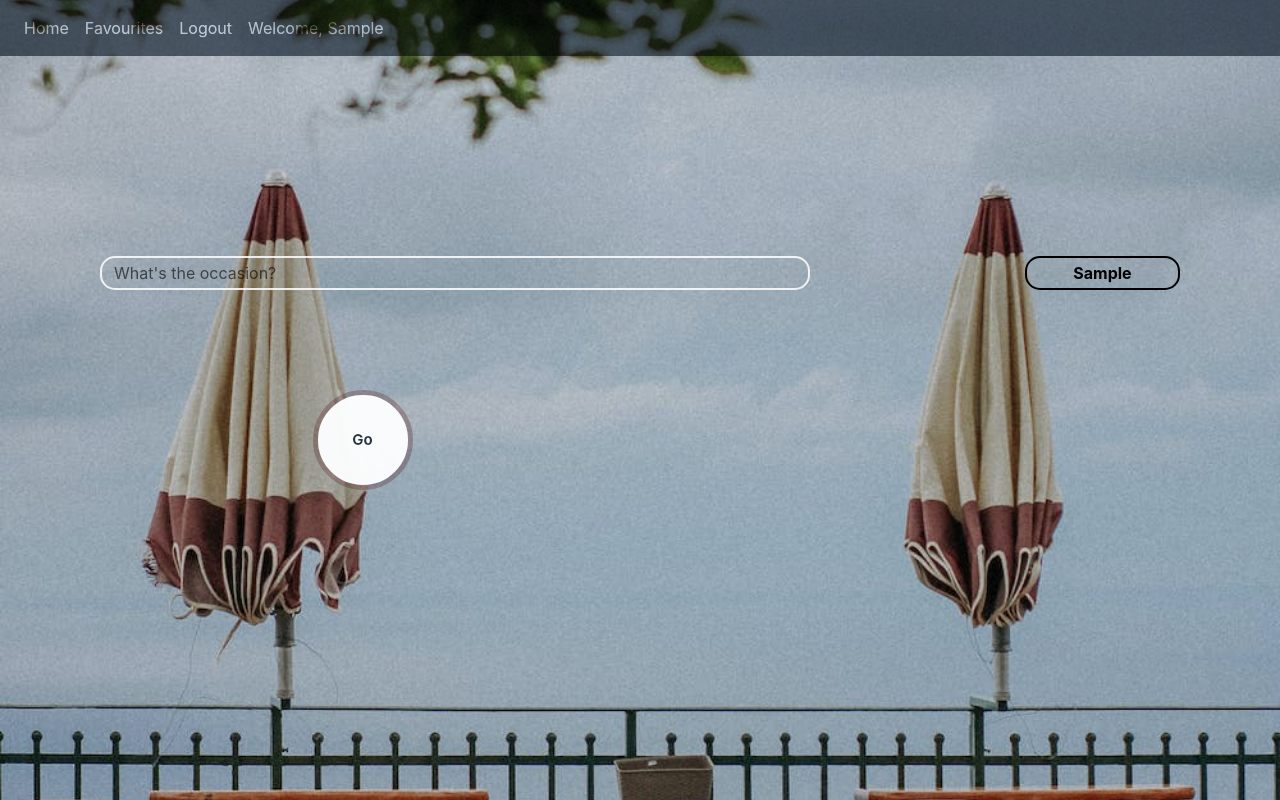
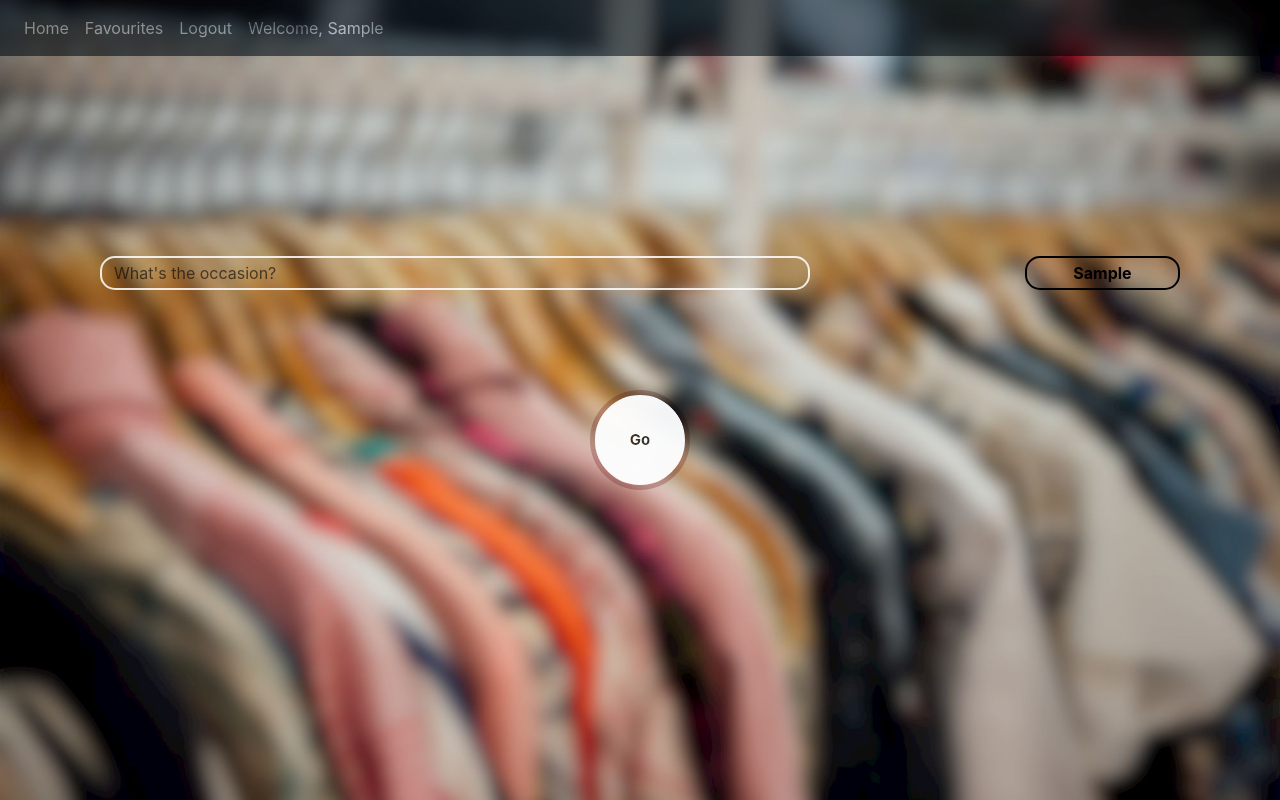
Before and after one commit to mukunda-p/vogueX---Fashion-Recommender, a Flask app: page / in a window 1280 px wide. Run offline with Flask 2, Linux system fonts and the light colour scheme; a user stored in the database is signed in; tables that the repository leaves empty hold one stand-in row (values such as "Sample post"); some libraries are stand-ins or nearby versions.

Commit message:
UI redesigned of home.html

```diff
--- a/website/static/home.css
+++ b/website/static/home.css
@@ -2,7 +2,7 @@ h1 {
     color:black;
 }
 body {
-    background-image: url(images/bg1.jpeg);
+    background-image: url(images/homebg1.jpg);
     background-size: cover;
     background-repeat:   no-repeat;
     background-position: center center;
--- a/website/templates/home.html
+++ b/website/templates/home.html
@@ -28,12 +28,14 @@ src="https://ajax.googleapis.com/ajax/libs/jquery/3.6.0/jquery.min.js"
             </div>
         </div>
         <div class="row top-buffer">
-        <div class="col-6">
+        <div class="col-12">
             <div align="center">
                 <button type="button" class="btn btn-light btn-circle btn-xl recoButton1 bg-light"><b>Go</b></button>
             </div>
         </div>
-        <div class="col-4">
+        </div>
+        <div class="row top-buffer">
+            <div class="col-12">
                 <div align="center" id="center" style="display:none">
                     <div class="wave"></div>
                     <div class="wave"></div>
@@ -46,12 +48,6 @@ src="https://ajax.googleapis.com/ajax/libs/jquery/3.6.0/jquery.min.js"
                     <div class="wave"></div>
                   </div>
             </div>
-        <div class="col-2"></div>
-        <!-- <div class="col-4">
-            <div align="center">
-                <button type="button" class="btn btn-light btn-circle btn-xl recoButton2 bg-light"><b>Lucky</b></button>
-            </div>
-        </div> -->
         </div>
     </form>
 </div>
```
Also changed, not shown: website/static/images/homebg1.jpg (added). Lines whose indentation alone changed are shown as unchanged.
